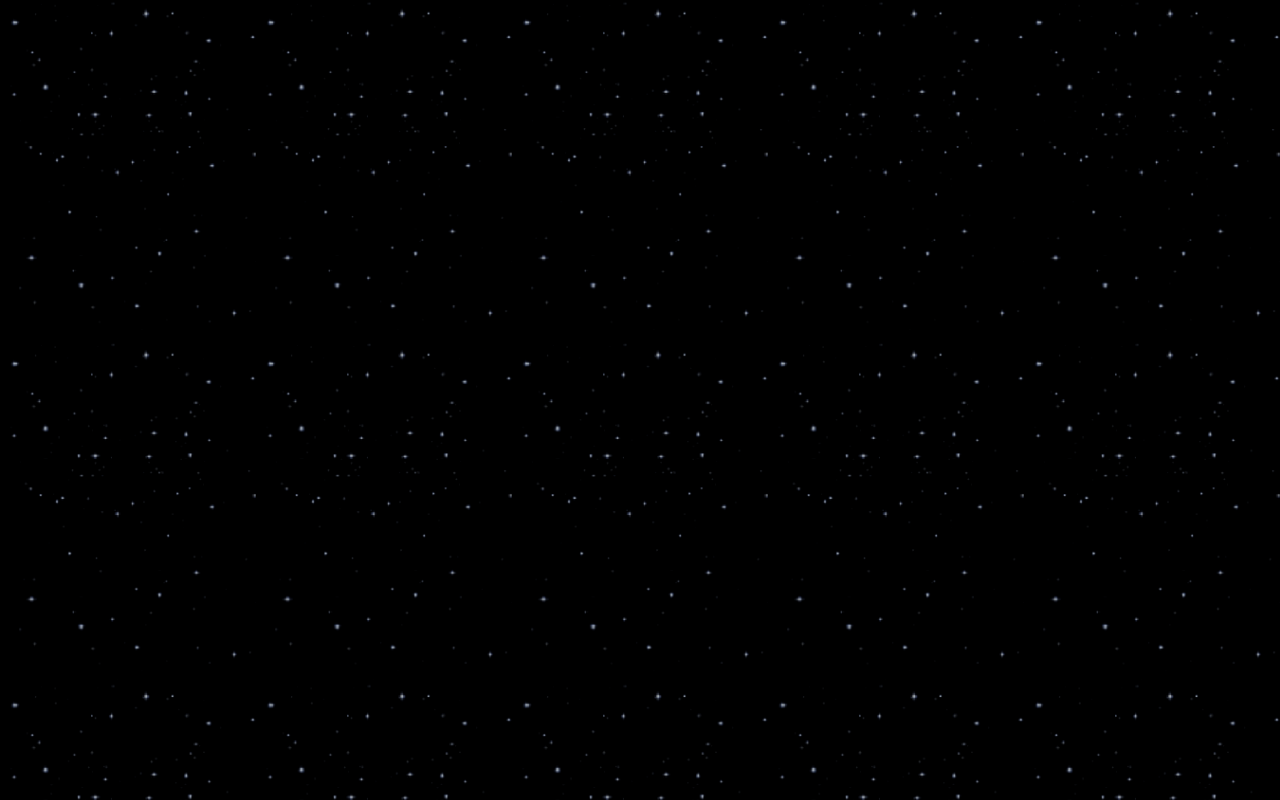
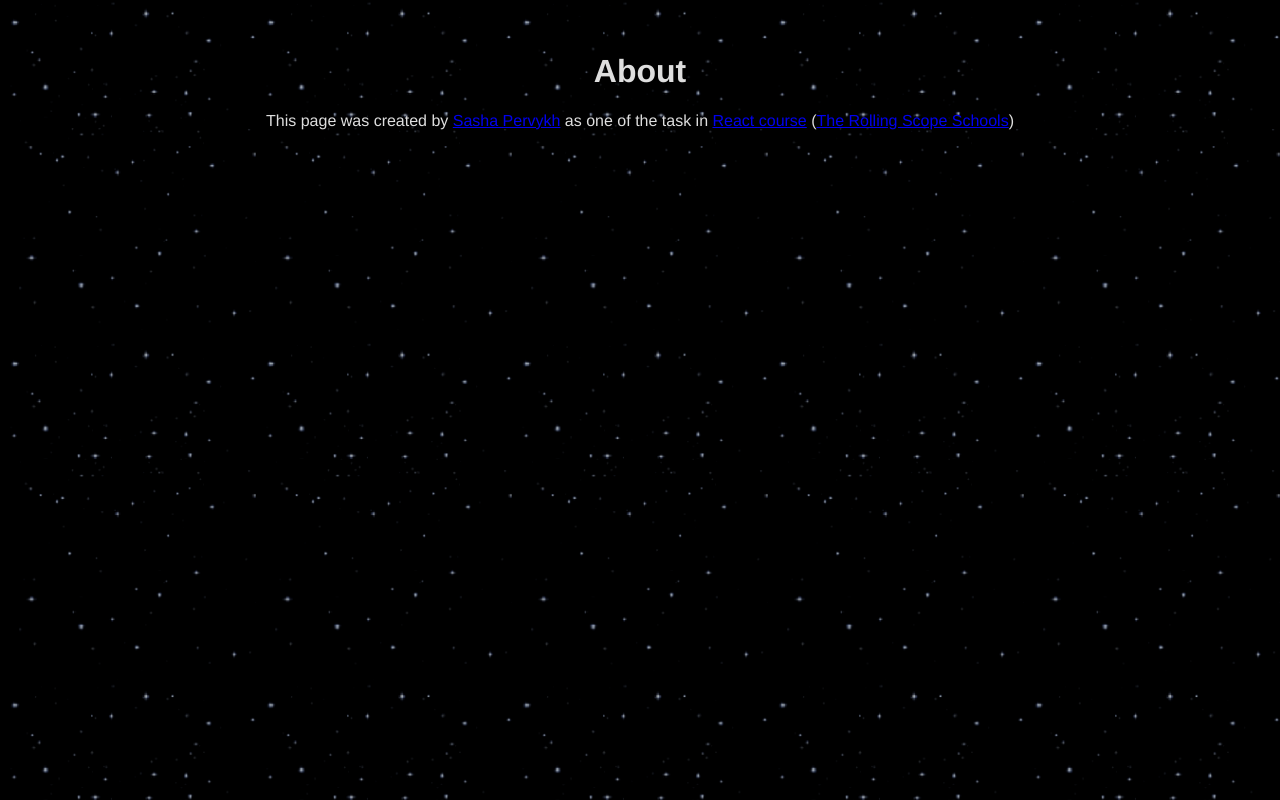
Before and after one commit to sashapervykh/rss-react, a React (Vite) app in the folder rs-react-app/: page /about in a window 1280 px wide. Before the commit this address had no page. Built offline with nearby package versions, Linux system fonts and the light colour scheme.

Commit message:
feat: add basic layout for about page

```diff
--- a/rs-react-app/src/App.tsx
+++ b/rs-react-app/src/App.tsx
@@ -1,11 +1,13 @@
 import { Route, Routes } from 'react-router';
 import './App.css';
 import { PageMain } from './components/PageMain/PageMain';
+import { AboutPage } from './components/AboutPage/AboutPage';
 
 function App() {
   return (
     <Routes>
       <Route path="/" element={<PageMain />}></Route>
+      <Route path="/about" element={<AboutPage />}></Route>
     </Routes>
   );
 }
--- /dev/null
+++ b/rs-react-app/src/components/AboutPage/AboutPage.tsx
@@ -0,0 +1,13 @@
+export function AboutPage() {
+  return (
+    <main>
+      <h1>About</h1>
+      <div>
+        This page was created by{' '}
+        <a href="https://github.com/sashapervykh">Sasha Pervykh</a> as one of
+        the task in <a href="https://rs.school/courses/reactjs">React course</a>{' '}
+        (<a href="https://rs.school/">The Rolling Scope Schools</a>){' '}
+      </div>
+    </main>
+  );
+}
```
